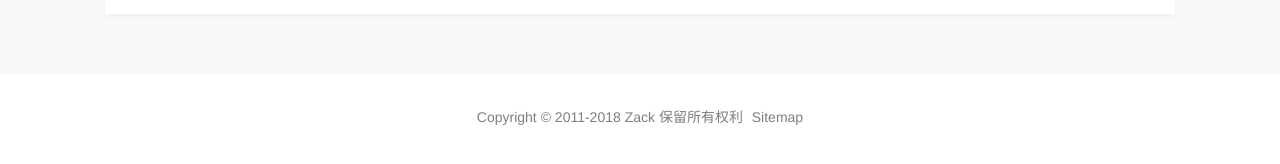
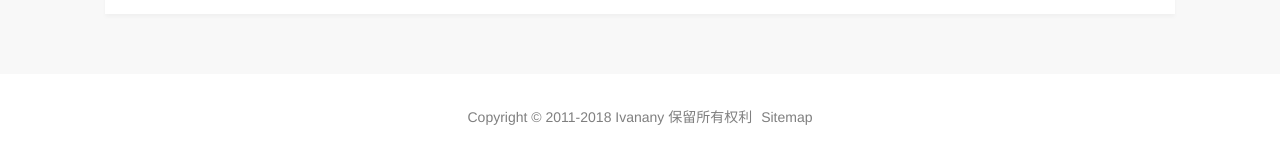
Before and after one commit to Ivanany/Ivanany.github.io, a Jekyll site: the page built from index.html, in a window 1280 px wide. Shown: the part 538-702 px from the top of the page. Built offline with Jekyll 4.4.1, drawn with Linux system fonts in a browser that asks for light colours; comment, search, counter and statistics services are not loaded.

Commit message:
Update default.html

```diff
--- a/_layouts/default.html
+++ b/_layouts/default.html
@@ -55,7 +55,7 @@ var _hmt = _hmt || [];
           <div class="row">
             <div class="col-sm-12">
               <ul class="list-inline">
-                <li class="list-inline-item"><a href="{{ site.url }}/about/">Copyright © 2011-2018 Zack 保留所有权利</a></li>
+                <li class="list-inline-item"><a href="{{ site.url }}/about/">Copyright © 2011-2018 Ivanany 保留所有权利</a></li>
                 <li class="list-inline-item"><a href="{{ site.url }}/sitemap.xml">Sitemap</a></li>
               </ul>
             </div>
```
